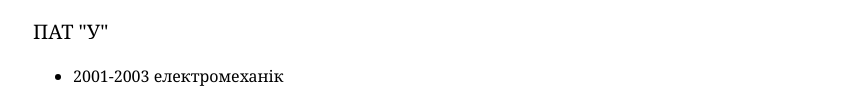
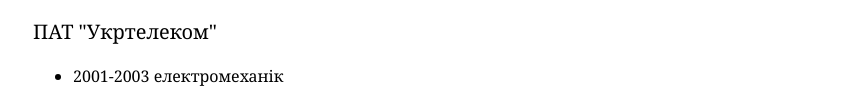
Before and after one commit to andrew-vv/github.io, a plain HTML site: page index.html in a window 1280 px wide. Shown: the part 383-490 px from the top of the page, without its empty margins (207-1071 px from the left). Drawn offline with Linux system fonts and the light colour scheme.

Commit message:
Update index.html

```diff
--- a/index.html
+++ b/index.html
@@ -21,7 +21,7 @@
 </p>
 
 <h2>  Досвід роботи </h2>
-<h3> ПАТ "У" </h3>
+<h3> ПАТ "Укртелеком" </h3>
  <ul>
     <li>2001-2003 електромеханік</li>
     <li>2003-2012 інженер-електронік</li>
```
